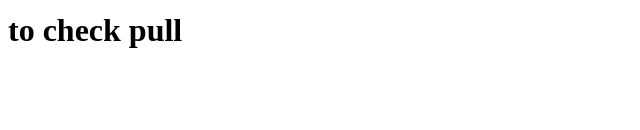
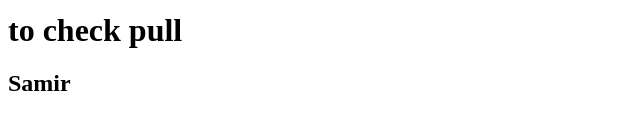
Before and after one commit to chayansrk64/module-3-repo, a plain HTML site: page index.html in a window 1280 px wide. Shown: the part 252-382 px from the top of the page, without its empty margins (0-640 px from the left). Drawn offline with Linux system fonts and the light colour scheme.

Commit message:
Update index.html

```diff
--- a/index.html
+++ b/index.html
@@ -18,6 +18,8 @@
 
     <h1> to check pull </h1>
 
+    <h2> Samir</h2>
+
 
 </body>
 </html>
```
